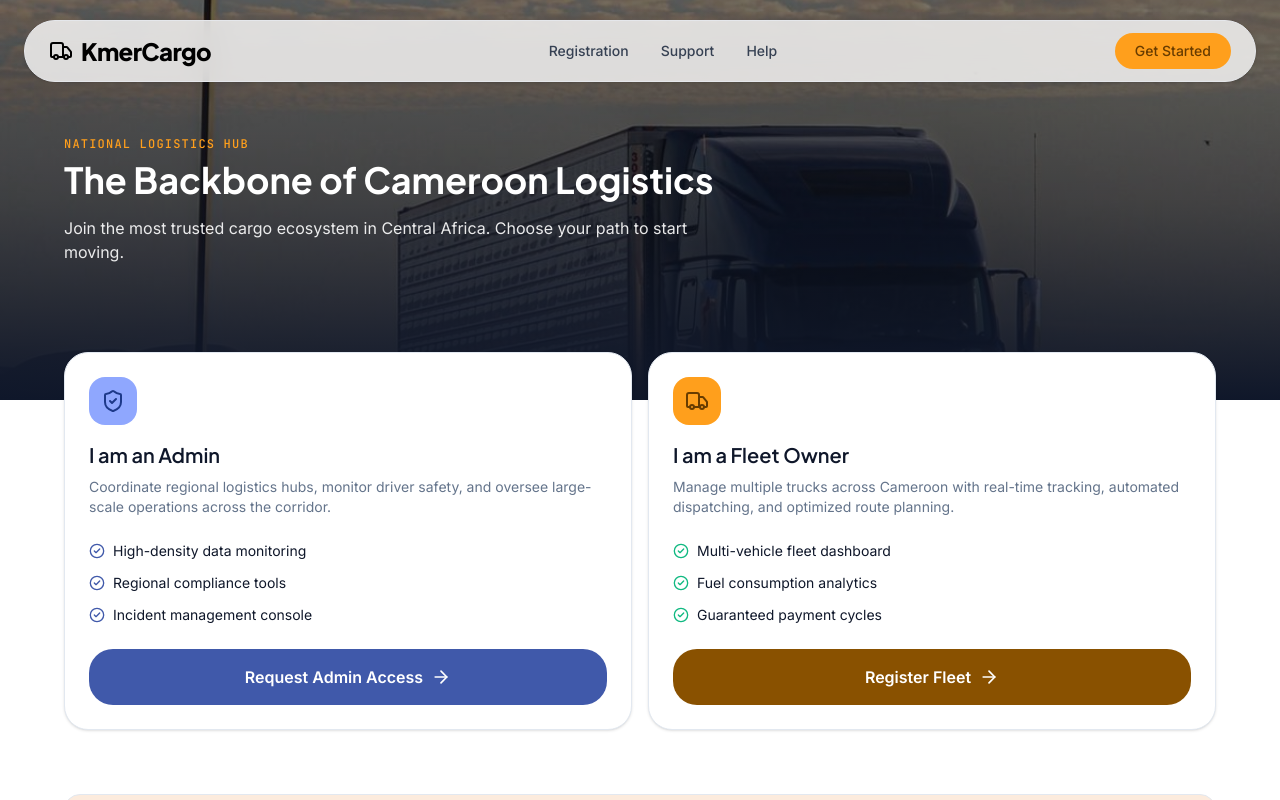
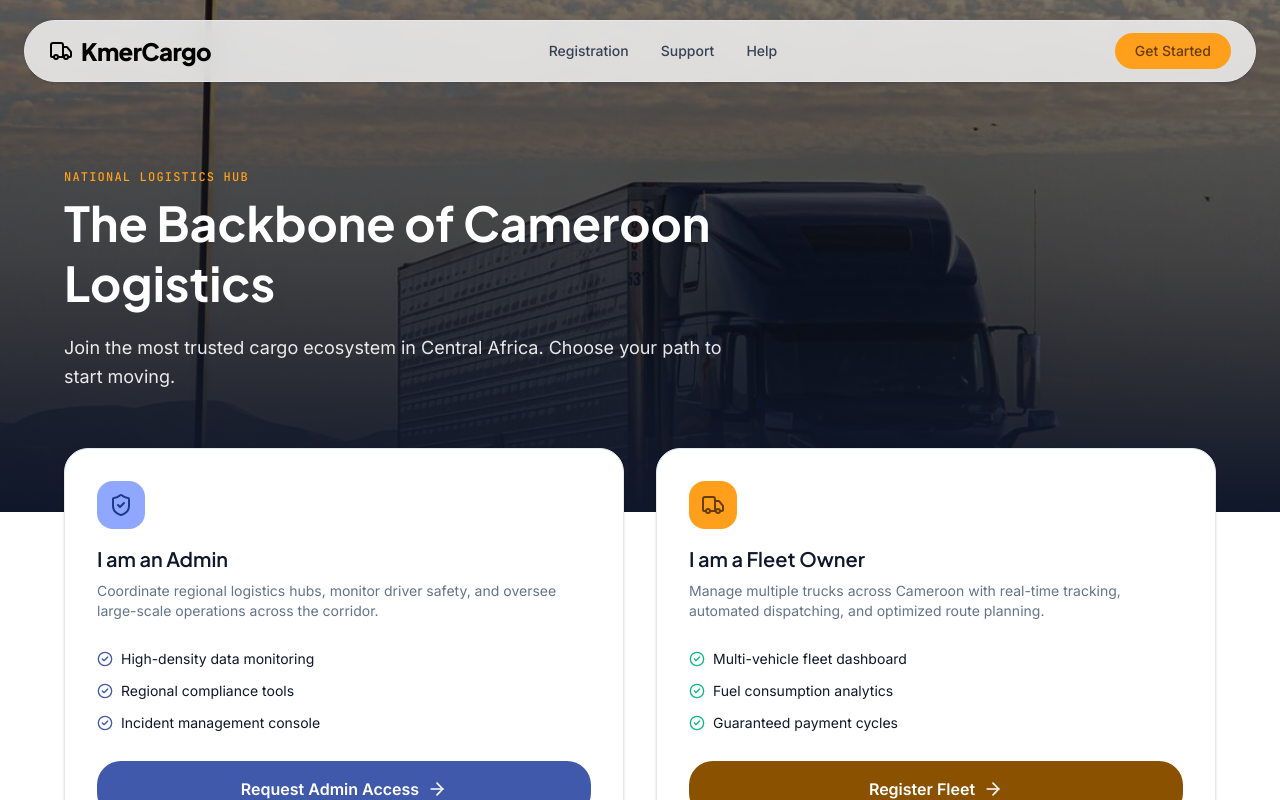
Before and after one commit to Team-Kargoa/kargoa-web-app, a Next.js app: page /register in a window 1280 px wide. Shown: the top 800 px of the page. Built offline with nearby package versions, Linux system fonts and the light colour scheme.

Commit message:
style: open up spacing on the registration hub hero and cards

```diff
--- a/app/register/page.tsx
+++ b/app/register/page.tsx
@@ -47,7 +47,9 @@ export default function RegisterPage() {
     <>
       <main className="min-h-screen pb-24 bg-surface">
         {/* Hero */}
-        <section className="relative w-full h-[40vh] md:h-[50vh] overflow-hidden flex items-center px-4 md:px-8">
+        {/* pt-32 clears the fixed navbar so the hero copy is not tucked under
+            it; the taller min-height gives the headline room to breathe. */}
+        <section className="relative w-full min-h-[26rem] md:min-h-[32rem] overflow-hidden flex items-center pt-32 pb-20 md:pt-36 md:pb-24 px-4 md:px-8">
           <Image
             src="/hero.jpg"
             alt="Fleet of cargo trucks at a Cameroon logistics terminal"
@@ -64,10 +66,10 @@ export default function RegisterPage() {
               <span className="font-mono text-xs uppercase tracking-widest text-primary-container mb-2 block">
                 National Logistics Hub
               </span>
-              <h1 className="font-heading text-3xl md:text-4xl font-bold text-white mb-4">
+              <h1 className="font-heading text-3xl md:text-5xl font-bold text-white leading-tight mb-5">
                 The Backbone of Cameroon Logistics
               </h1>
-              <p className="font-sans text-white/90">
+              <p className="font-sans text-lg text-white/90 leading-relaxed">
                 Join the most trusted cargo ecosystem in Central Africa. Choose
                 your path to start moving.
               </p>
@@ -76,8 +78,8 @@ export default function RegisterPage() {
         </section>
 
         {/* Path selection */}
-        <section className="px-4 md:px-8 -mt-12 relative z-20">
-          <div className="grid grid-cols-1 md:grid-cols-2 gap-4 max-w-6xl mx-auto">
+        <section className="px-4 md:px-8 -mt-16 relative z-20">
+          <div className="grid grid-cols-1 md:grid-cols-2 gap-6 md:gap-8 max-w-6xl mx-auto">
             {ROLE_CARDS.map((card) => (
               <RoleCard key={card.title} {...card} />
             ))}
@@ -85,7 +87,7 @@ export default function RegisterPage() {
         </section>
 
         {/* Network statistics */}
-        <section className="mt-16 px-4 md:px-8">
+        <section className="mt-20 md:mt-24 px-4 md:px-8">
           <div className="max-w-6xl mx-auto bg-surface-container rounded-2xl p-10 flex flex-wrap justify-around gap-8 text-center border border-border">
             {STATS.map((stat) => (
               <div key={stat.label}>
--- a/components/marketing/role-card.tsx
+++ b/components/marketing/role-card.tsx
@@ -30,10 +30,10 @@ type ToneClasses = {
  * everything except `amber`, whose whole card is tinted.
  */
 const NEUTRAL_CARD_BASE = {
-  card: 'bg-white rounded-xl p-6 border border-border shadow-sm',
+  card: 'bg-white rounded-xl p-6 md:p-8 border border-border shadow-sm',
   eyebrow: 'font-mono text-xs font-bold tracking-wide text-text-secondary',
   title: 'font-heading text-xl font-semibold text-text-primary mb-2',
-  description: 'font-sans text-sm text-text-secondary mb-6',
+  description: 'font-sans text-sm text-text-secondary mb-7',
 };
 
 const TONE_CLASSES: Record<RoleCardProps['tone'], ToneClasses> = {
@@ -46,14 +46,14 @@ const TONE_CLASSES: Record<RoleCardProps['tone'], ToneClasses> = {
     benefitIcon: 'text-success-momo',
   },
   amber: {
-    card: 'bg-primary-container rounded-xl p-6 shadow-sm',
+    card: 'bg-primary-container rounded-xl p-6 md:p-8 shadow-sm',
     iconWrap:
       'w-12 h-12 bg-on-primary-container/10 rounded-lg flex items-center justify-center',
     icon: 'text-on-primary-container',
     eyebrow:
       'font-mono text-xs font-bold tracking-wide text-on-primary-container/80',
     title: 'font-heading text-xl font-semibold text-on-primary-container mb-2',
-    description: 'font-sans text-sm text-on-primary-container/90 mb-6',
+    description: 'font-sans text-sm text-on-primary-container/90 mb-7',
     cta: 'w-full h-14 bg-on-primary-container text-primary-container font-sans font-semibold rounded-xl flex items-center justify-center gap-2 active:scale-95 transition-transform',
     benefitIcon: 'text-on-primary-container',
   },
@@ -98,7 +98,7 @@ export function RoleCard({
       <h3 className={classes.title}>{title}</h3>
       <p className={classes.description}>{description}</p>
       {benefits && benefits.length > 0 && (
-        <ul className="space-y-3 mb-6">
+        <ul className="space-y-3 mb-7">
           {benefits.map((benefit) => (
             <li
               key={benefit}
```
